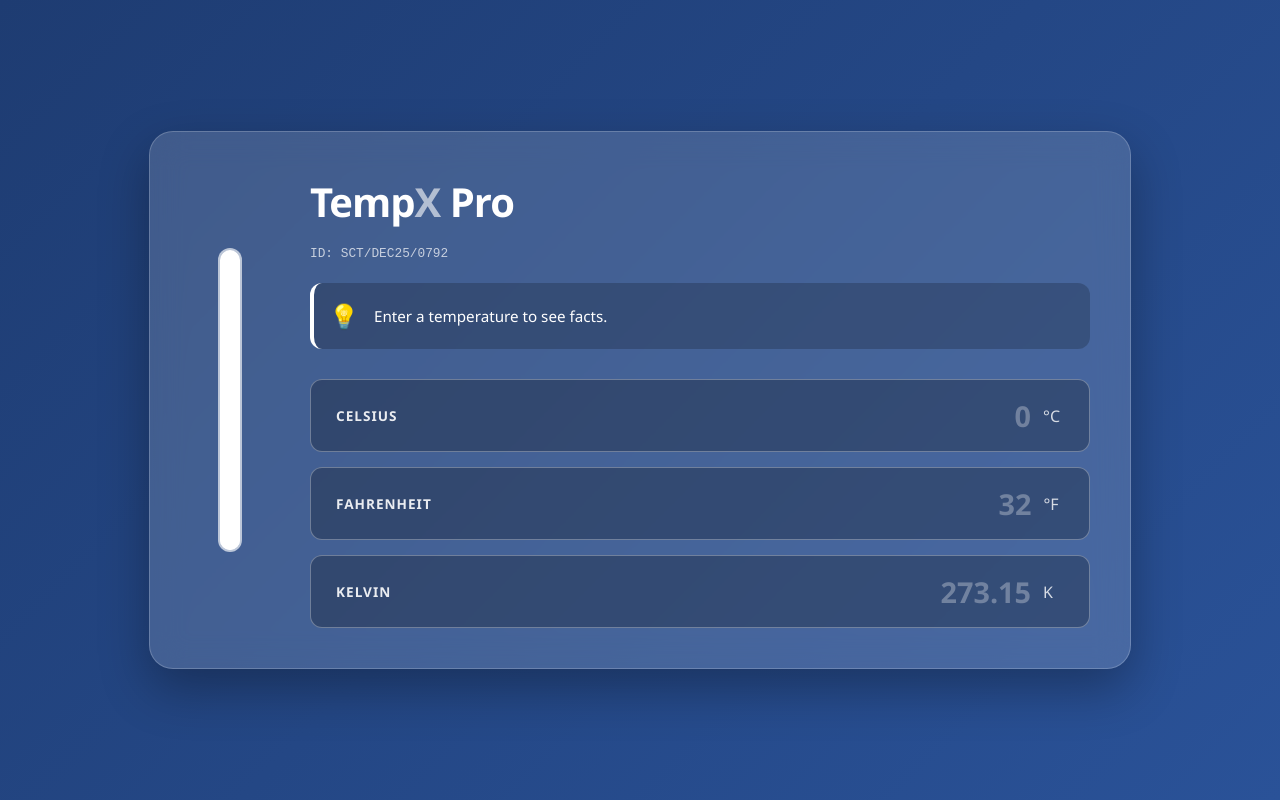
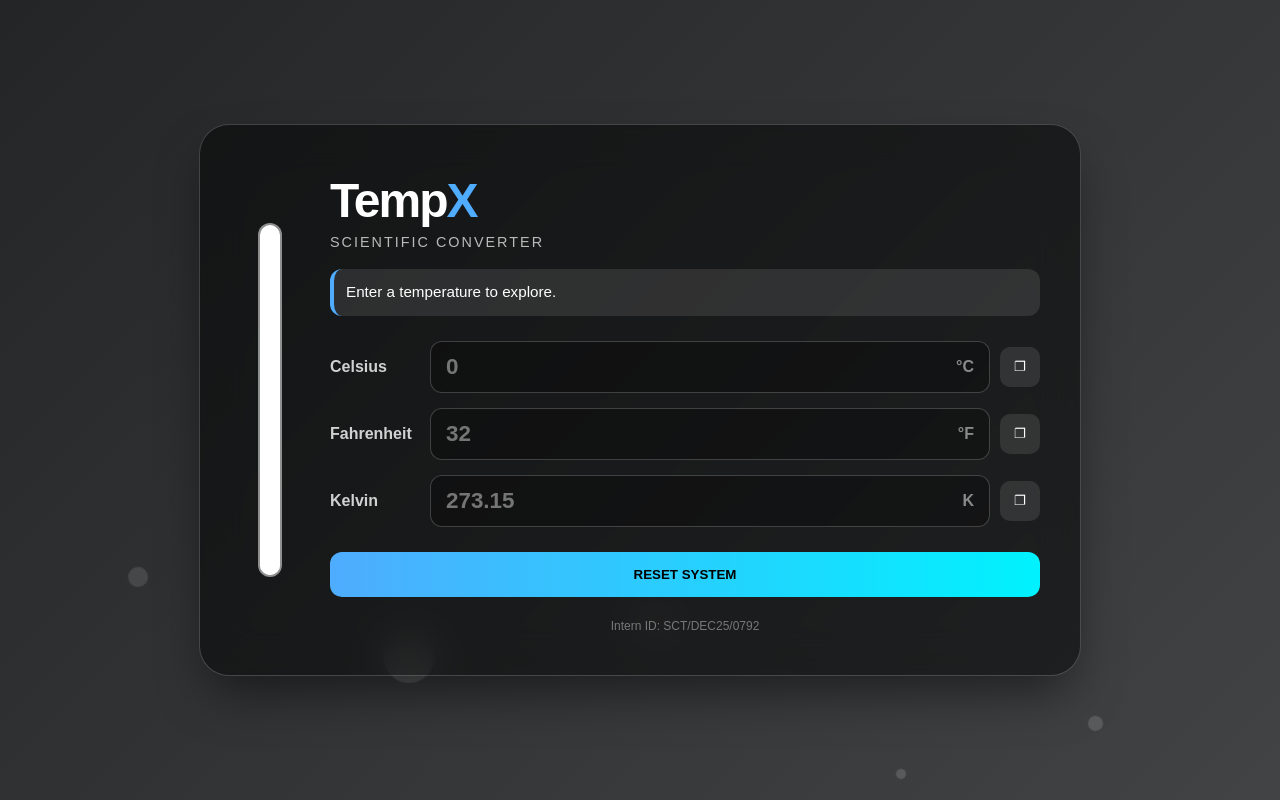
Before and after one commit to threesshad-cpu/SCT_SD_1, a React (Vite) app: page / in a window 1280 px wide. Built offline with nearby package versions, Linux system fonts and the light colour scheme.

Commit message:
Added infinite temperature color logic

```diff
--- a/src/TemperatureConverter.css
+++ b/src/TemperatureConverter.css
@@ -1,220 +1,123 @@
-/* src/TemperatureConverter.css */
+/* GLOBAL SETTINGS */
+:root { --glass: rgba(0, 0, 0, 0.5); --border: rgba(255, 255, 255, 0.2); }
 
-/* 1. GLOBAL RESET & VARIABLES */
-:root {
-  --glass: rgba(255, 255, 255, 0.15);
-  --border: rgba(255, 255, 255, 0.2);
+.universe-container {
+  position: fixed; top: 0; left: 0; width: 100vw; height: 100vh;
+  display: flex; align-items: center; justify-content: center;
+  font-family: 'Poppins', sans-serif;
+  overflow: hidden;
+  transition: background 0.5s ease-out; /* Smooth transition between colors */
 }
 
-/* Forces the app to cover the entire screen, fixing the white bar issue */
-.main-wrapper {
-  position: fixed;
-  top: 0;
-  left: 0;
-  width: 100vw;
-  height: 100vh;
-  display: flex;
-  align-items: center;
-  justify-content: center;
-  transition: background 0.8s ease;
-  font-family: 'Segoe UI', sans-serif;
-  overflow: hidden;
+/* PARTICLES */
+.particles span {
+  position: absolute; bottom: -50px;
+  background: rgba(255, 255, 255, 0.2);
+  border-radius: 50%;
+  animation: float var(--speed) linear infinite;
+  z-index: 1;
+}
+.particles span:nth-child(1) { left: 10%; width: 20px; height: 20px; animation-delay: 0s; }
+.particles span:nth-child(2) { left: 30%; width: 50px; height: 50px; animation-delay: 2s; }
+.particles span:nth-child(3) { left: 70%; width: 10px; height: 10px; animation-delay: 4s; }
+.particles span:nth-child(4) { left: 50%; width: 30px; height: 30px; animation-delay: 1s; }
+.particles span:nth-child(5) { left: 85%; width: 15px; height: 15px; animation-delay: 3s; }
+
+@keyframes float {
+  0% { transform: translateY(0) rotate(0deg); opacity: 0.8; }
+  100% { transform: translateY(-120vh) rotate(360deg); opacity: 0; }
 }
 
-/* 2. DYNAMIC PHYSICS THEMES */
-.neutral { background: linear-gradient(135deg, #1e3c72, #2a5298); }
-.cold { background: linear-gradient(135deg, #83a4d4, #b6fbff); }
-.cool { background: linear-gradient(135deg, #56ab2f, #a8e063); }
-.moderate { background: linear-gradient(135deg, #f2994a, #f2c94c); }
-.warm { background: linear-gradient(135deg, #ff512f, #dd2476); }
-.hot { background: linear-gradient(135deg, #8E0E00, #1F1C18); }
-.solar { background: radial-gradient(circle, #ff0000, #ffae00); }
-.error { background: #000; border: 5px solid red; }
-
-/* 3. GLASS DASHBOARD CONTAINER */
+/* DASHBOARD LAYOUT */
 .glass-dashboard {
+  position: relative; z-index: 10;
+  display: flex; gap: 30px;
   background: var(--glass);
-  backdrop-filter: blur(16px);
-  -webkit-backdrop-filter: blur(16px);
+  backdrop-filter: blur(20px);
   border: 1px solid var(--border);
-  border-radius: 24px;
-  padding: 40px;
-  display: flex;
-  gap: 40px;
-  box-shadow: 0 20px 50px rgba(0,0,0,0.3);
-  max-width: 900px;
-  width: 90%;
+  padding: 40px; border-radius: 30px;
+  width: 90%; max-width: 800px;
+  color: white;
+  box-shadow: 0 25px 50px -12px rgba(0, 0, 0, 0.5);
 }
 
-/* 4. LEFT SIDE: ANIMATED THERMOMETER */
-.thermo-container {
-  display: flex;
-  align-items: center;
-  justify-content: center;
-  width: 80px;
+/* LEFT SIDE: THERMOMETER */
+.thermo-section {
+  display: flex; align-items: center; justify-content: center;
+  width: 60px;
+}
+.thermometer-glass {
+  width: 20px; height: 350px;
+  background: rgba(255,255,255,0.2);
+  border-radius: 20px; border: 2px solid rgba(255,255,255,0.4);
+  position: relative; overflow: hidden;
+}
+.thermometer-glass::after {
+  content: ''; position: absolute; bottom: -10px; left: 50%;
+  transform: translateX(-50%); width: 34px; height: 34px;
+  background: #fff; border-radius: 50%;
+}
+.thermometer-liquid {
+  width: 100%; background: #fff;
+  position: absolute; bottom: 0; left: 0;
+  transition: height 0.5s ease-out;
+  box-shadow: 0 0 15px white;
 }
 
-.thermometer-glass {
-  width: 20px;
-  height: 300px;
-  background: rgba(255,255,255,0.3);
-  border-radius: 20px;
-  position: relative;
-  border: 2px solid rgba(255,255,255,0.5);
-  overflow: hidden;
+/* RIGHT SIDE: CONTENT */
+.content-section { flex: 1; text-align: left; }
+
+.main-title { font-size: 3rem; margin: 0; font-weight: 800; letter-spacing: -2px; }
+.accent { color: #4facfe; }
+.sub-title { opacity: 0.7; margin-top: -5px; font-size: 0.9rem; letter-spacing: 2px; text-transform: uppercase; }
+
+.benchmark-badge {
+  margin-top: 15px; background: rgba(255,255,255,0.1);
+  padding: 12px; border-radius: 12px; font-weight: 500; font-size: 0.95rem;
+  border-left: 4px solid #4facfe;
 }
 
-.thermometer-glass::after {
-  content: '';
-  position: absolute;
-  bottom: -10px;
-  left: 50%;
-  transform: translateX(-50%);
-  width: 34px;
-  height: 34px;
-  background: #fff;
-  border-radius: 50%;
+/* INPUTS */
+.inputs-area { display: flex; flex-direction: column; gap: 15px; margin-top: 25px; }
+
+.input-group { display: flex; align-items: center; gap: 10px; }
+.input-group label { width: 90px; font-weight: 600; opacity: 0.8; }
+
+.input-box {
+  flex: 1; display: flex; align-items: center; padding: 0 15px;
+  background: rgba(0,0,0,0.3); border-radius: 12px;
+  border: 1px solid rgba(255,255,255,0.2); transition: 0.3s;
 }
+.input-box:focus-within { border-color: #fff; box-shadow: 0 0 15px rgba(255,255,255,0.2); }
 
-.thermometer-liquid {
-  width: 100%;
-  background: #fff;
-  position: absolute;
-  bottom: 0;
-  left: 0;
-  transition: height 0.5s ease-out;
-  box-shadow: 0 0 10px white;
+.input-box input {
+  width: 100%; background: transparent; border: none; outline: none;
+  color: white; font-size: 1.4rem; padding: 12px 0; font-weight: 700;
 }
+.unit { font-weight: 600; opacity: 0.5; }
 
-/* 5. RIGHT SIDE: CONTROLS & INPUTS */
-.controls-container {
-  flex: 1;
-  text-align: left;
-  color: white;
+.icon-btn {
+  background: rgba(255,255,255,0.1); border: none; color: white;
+  width: 40px; height: 40px; border-radius: 10px; cursor: pointer;
+  display: flex; align-items: center; justify-content: center;
+  transition: 0.2s;
 }
+.icon-btn:hover { background: white; color: black; }
 
-.logo {
-  font-size: 2.5rem;
-  margin: 0;
-  letter-spacing: -1px;
+.reset-btn {
+  width: 100%; margin-top: 25px; padding: 15px;
+  background: linear-gradient(90deg, #4facfe 0%, #00f2fe 100%);
+  border: none; border-radius: 12px; color: black; font-weight: 800;
+  cursor: pointer; transition: transform 0.2s;
 }
+.reset-btn:hover { transform: translateY(-3px); }
 
-.bold { color: rgba(255,255,255,0.6); }
+.id-tag { margin-top: 20px; font-size: 0.75rem; opacity: 0.4; text-align: center; }
 
-.id-badge {
-  font-size: 0.8rem;
-  opacity: 0.7;
-  margin-bottom: 20px;
-  font-family: monospace;
+@media (max-width: 600px) {
+  .glass-dashboard { flex-direction: column; }
+  .thermo-section { width: 100%; height: 50px; }
+  .thermometer-glass { width: 100%; height: 15px; }
+  .thermometer-glass::after { display: none; }
+  .thermometer-liquid { width: 0%; height: 100% !important; transition: width 0.5s; }
 }
-
-.fact-box {
-  background: rgba(0,0,0,0.2);
-  padding: 15px;
-  border-radius: 12px;
-  display: flex;
-  align-items: center;
-  gap: 15px;
-  margin-bottom: 30px;
-  border-left: 4px solid white;
-}
-
-.fact-icon { font-size: 1.5rem; }
-.fact-box p { margin: 0; font-size: 0.95rem; line-height: 1.4; }
-
-.inputs-grid { display: grid; gap: 15px; }
-
-/* 6. HIGH VISIBILITY INPUT CARDS */
-.input-card {
-  position: relative;
-  /* Darker background makes it look like a slot */
-  background: rgba(0, 0, 0, 0.25);
-  padding: 15px 25px;
-  border-radius: 12px;
-  display: flex;
-  align-items: center;
-  justify-content: space-between;
-  transition: all 0.2s;
-
-  /* Permanent border so the user knows it's clickable */
-  border: 1px solid rgba(255, 255, 255, 0.3);
-  cursor: text;
-}
-
-/* Hover Effect */
-.input-card:hover {
-  background: rgba(0, 0, 0, 0.35);
-  border-color: rgba(255, 255, 255, 0.6);
-}
-
-/* Focus/Active Glow Effect */
-.input-card:focus-within {
-  background: rgba(0, 0, 0, 0.4);
-  border-color: #fff;
-  box-shadow: 0 0 20px rgba(255, 255, 255, 0.4); /* Strong Glow */
-  transform: scale(1.02);
-}
-
-.input-card label {
-  width: 100px;
-  font-weight: 600;
-  opacity: 0.9;
-  color: #fff;
-  text-transform: uppercase;
-  font-size: 0.85rem;
-  letter-spacing: 1px;
-}
-
-.input-card input {
-  background: transparent;
-  border: none;
-  color: white;
-  font-size: 1.8rem;
-  text-align: right;
-  width: 100%;
-  outline: none;
-  font-weight: bold;
-  font-family: 'Segoe UI', monospace; /* Techy numbers */
-}
-
-.input-card input::placeholder {
-  color: rgba(255, 255, 255, 0.3);
-}
-
-/* Remove small up/down arrows from number inputs */
-input::-webkit-outer-spin-button,
-input::-webkit-inner-spin-button {
-  -webkit-appearance: none;
-  margin: 0;
-}
-
-.unit-tag {
-  font-size: 1rem;
-  opacity: 0.8;
-  margin-left: 10px;
-  width: 25px;
-}
-
-/* 7. MOBILE RESPONSIVENESS */
-@media (max-width: 600px) {
-  .glass-dashboard {
-    flex-direction: column;
-    padding: 20px;
-  }
-  .thermo-container {
-    width: 100%;
-    height: 50px;
-  }
-  .thermometer-glass {
-    width: 100%;
-    height: 15px;
-  }
-  .thermometer-glass::after {
-    display: none;
-  }
-  .thermometer-liquid {
-    width: 0%;
-    height: 100% !important;
-    transition: width 0.5s;
-  }
-}
--- a/src/TemperatureConverter.jsx
+++ b/src/TemperatureConverter.jsx
@@ -6,48 +6,91 @@ const TemperatureConverter = () => {
   const [fahrenheit, setFahrenheit] = useState('');
   const [kelvin, setKelvin] = useState('');
 
-  // New: Contextual Fact Engine
-  const [fact, setFact] = useState('Enter a temperature to see facts.');
-  const [theme, setTheme] = useState('neutral');
+  const [benchmark, setBenchmark] = useState('Enter a temperature to explore.');
+  const [particleSpeed, setParticleSpeed] = useState(20);
+  const [thermoHeight, setThermoHeight] = useState(0);
+  const [copied, setCopied] = useState(null);
 
-  // New: Thermometer Height Calculation
-  const [thermoHeight, setThermoHeight] = useState(0);
+  // NEW: Dynamic Background State
+  const [bgColor, setBgColor] = useState('linear-gradient(135deg, #232526, #414345)');
 
-  const updateContext = (c) => {
+  // 🎨 INFINITE COLOR LOGIC
+  const getDynamicBackground = (c) => {
     const val = parseFloat(c);
 
-    // 1. Calculate Thermometer Height (Clamped 0% to 100%)
-    // Mapping -50C (0%) to 120C (100%) for visual range
+    // Default / Neutral (Dark Grey) if empty
+    if (isNaN(val)) return 'linear-gradient(135deg, #232526, #414345)';
+
+    // Baseline: 20°C is "Neutral"
+    let hue = 0; // Red by default
+    let lightness = 50; // Standard brightness
+    let saturation = 80;
+
+    const diff = val - 20; // How far from neutral?
+
+    if (diff === 0) {
+       // Exact Room Temp: Neutral Grey/White
+       return 'linear-gradient(135deg, #bdc3c7, #2c3e50)';
+    }
+    else if (diff < 0) {
+       // COLDER (Blue Spectrum)
+       // Hue 220 is Blue.
+       // As it gets colder (diff gets more negative), we darken the lightness.
+       // Lightness starts at 90 (White-ish) and drops to 10 (Black-ish)
+       hue = 220;
+       lightness = Math.max(10, 90 - (Math.abs(diff) * 1.2));
+    }
+    else {
+       // HOTTER (Red Spectrum)
+       // Hue 0 is Red.
+       // As it gets hotter, lightness drops from 90 to 10.
+       hue = 0;
+       lightness = Math.max(10, 90 - (Math.abs(diff) * 1.2));
+    }
+
+    // Create a smooth gradient using the calculated HSL values
+    return `linear-gradient(135deg, hsl(${hue}, ${saturation}%, ${lightness}%), hsl(${hue}, ${saturation}%, ${Math.max(0, lightness - 20)}%))`;
+  };
+
+  const updateSystem = (c) => {
+    const val = parseFloat(c);
+
+    // Update Background Instantly
+    setBgColor(getDynamicBackground(val));
+
+    // Thermometer Physics
     let height = ((val + 50) / 170) * 100;
-    if (height < 0) height = 5; // Min height
-    if (height > 100) height = 100; // Max height
+    if (height < 5) height = 5; if (height > 100) height = 100;
     setThermoHeight(height);
 
-    // 2. Determine Theme & Facts
+    // Particle Speed
+    let speed = 20 - ((val + 100) / 50);
+    if (speed < 0.5) speed = 0.5; if (speed > 40) speed = 40;
+    setParticleSpeed(isNaN(val) ? 20 : speed);
+
     if (isNaN(val)) {
-      setFact('Enter a temperature to explore.');
-      setTheme('neutral');
+      setBenchmark('Enter a temperature to explore.');
       setThermoHeight(0);
       return;
     }
 
-    // Advanced "Universe Context" Logic
-    if (val < -273.15) { setFact('⚠️ Physically Impossible (Below Absolute Zero)'); setTheme('error'); }
-    else if (val === -273.15) { setFact('🌌 Absolute Zero: Atoms stop moving.'); setTheme('cold'); }
-    else if (val < -100) { setFact('🥶 Cold enough to freeze alcohol.'); setTheme('cold'); }
-    else if (val <= 0) { setFact('🧊 Freezing point of water.'); setTheme('cold'); }
-    else if (val > 0 && val < 20) { setFact('🧣 Chilly / Cool weather.'); setTheme('cool'); }
-    else if (val >= 20 && val < 30) { setFact('😊 Room Temperature / Comfortable.'); setTheme('moderate'); }
-    else if (val >= 30 && val < 45) { setFact('🥵 Hot Summer / Heatwave.'); setTheme('warm'); }
-    else if (val >= 100 && val < 1000) { setFact('☕ Boiling Point of Water.'); setTheme('hot'); }
-    else if (val >= 1000 && val < 5000) { setFact('🌋 Lava / Melting Point of Gold.'); setTheme('hot'); }
-    else if (val >= 5000) { setFact('☀️ Surface of the Sun.'); setTheme('solar'); }
+    // Benchmarks
+    if (val <= -273.15) setBenchmark('🌌 Absolute Zero: Atoms stop moving.');
+    else if (val < -100) setBenchmark('🥶 Cold enough to freeze alcohol.');
+    else if (val <= 0) setBenchmark('🧊 Freezing point of water.');
+    else if (val > 0 && val < 20) setBenchmark('🧥 Cool Weather.');
+    else if (val >= 20 && val < 35) setBenchmark('😊 Comfortable / Room Temp.');
+    else if (val >= 35 && val < 100) setBenchmark('🥵 Heatwave / Desert Heat.');
+    else if (val >= 100 && val < 500) setBenchmark('☕ Boiling Water.');
+    else if (val >= 500 && val < 1500) setBenchmark('🌋 Lava / Magma.');
+    else if (val >= 1500 && val < 5500) setBenchmark('🔩 Melting Point of Iron.');
+    else if (val >= 5500) setBenchmark('☀️ Surface of the Sun.');
   };
 
   const handleConversion = (source, value) => {
     if (value === '') {
       setCelsius(''); setFahrenheit(''); setKelvin('');
-      updateContext(NaN);
+      updateSystem(NaN);
       return;
     }
     const val = parseFloat(value);
@@ -56,64 +99,96 @@ const TemperatureConverter = () => {
       setCelsius(value);
       setFahrenheit(Math.round(((val * 9) / 5 + 32) * 100) / 100);
       setKelvin(Math.round((val + 273.15) * 100) / 100);
-      updateContext(val);
+      updateSystem(val);
     }
     if (source === 'f') {
       setFahrenheit(value);
       const c = ((val - 32) * 5) / 9;
       setCelsius(Math.round(c * 100) / 100);
       setKelvin(Math.round((c + 273.15) * 100) / 100);
-      updateContext(c);
+      updateSystem(c);
     }
     if (source === 'k') {
       setKelvin(value);
       const c = val - 273.15;
       setCelsius(Math.round(c * 100) / 100);
       setFahrenheit(Math.round(((c * 9) / 5 + 32) * 100) / 100);
-      updateContext(c);
+      updateSystem(c);
     }
   };
 
+  const copyToClipboard = (text, type) => {
+    if(!text) return;
+    navigator.clipboard.writeText(text);
+    setCopied(type);
+    setTimeout(() => setCopied(null), 1500);
+  };
+
+  const clearAll = () => {
+    setCelsius(''); setFahrenheit(''); setKelvin('');
+    updateSystem(NaN);
+  };
+
   return (
-    <div className={`main-wrapper ${theme}`}>
+    // Apply dynamic background style directly here
+    <div className="universe-container" style={{ background: bgColor }}>
+
+      <div className="particles" style={{ '--speed': `${particleSpeed}s` }}>
+        <span></span><span></span><span></span><span></span><span></span>
+        <span></span><span></span><span></span><span></span><span></span>
+      </div>
+
       <div className="glass-dashboard">
-
-        {/* LEFT COLUMN: Visual Thermometer */}
-        <div className="thermo-container">
+        <div className="thermo-section">
            <div className="thermometer-glass">
               <div className="thermometer-liquid" style={{ height: `${thermoHeight}%` }}></div>
            </div>
         </div>
 
-        {/* RIGHT COLUMN: Controls */}
-        <div className="controls-container">
+        <div className="content-section">
           <header>
-            <h1 className="logo">Temp<span className="bold">X</span> Pro</h1>
-            <p className="id-badge">ID: SCT/DEC25/0792</p>
+            <h1 className="main-title">Temp<span className="accent">X</span></h1>
+            <p className="sub-title">Scientific Converter</p>
+            <div className="benchmark-badge">{benchmark}</div>
           </header>
 
-          <div className="fact-box">
-            <span className="fact-icon">💡</span>
-            <p>{fact}</p>
+          <div className="inputs-area">
+            <div className="input-group">
+              <label>Celsius</label>
+              <div className="input-box">
+                <input type="number" value={celsius} onChange={(e) => handleConversion('c', e.target.value)} placeholder="0" />
+                <span className="unit">°C</span>
+              </div>
+              <button onClick={() => copyToClipboard(celsius, 'c')} className="icon-btn">
+                {copied === 'c' ? '✓' : '❐'}
+              </button>
             </div>
 
-          <div className="inputs-grid">
-            <div className="input-card">
-              <label>Celsius</label>
-              <input type="number" value={celsius} onChange={(e) => handleConversion('c', e.target.value)} placeholder="0"/>
-              <span className="unit-tag">°C</span>
+            <div className="input-group">
+              <label>Fahrenheit</label>
+              <div className="input-box">
+                <input type="number" value={fahrenheit} onChange={(e) => handleConversion('f', e.target.value)} placeholder="32" />
+                <span className="unit">°F</span>
               </div>
-            <div className="input-card">
-              <label>Fahrenheit</label>
-              <input type="number" value={fahrenheit} onChange={(e) => handleConversion('f', e.target.value)} placeholder="32"/>
-              <span className="unit-tag">°F</span>
+              <button onClick={() => copyToClipboard(fahrenheit, 'f')} className="icon-btn">
+                 {copied === 'f' ? '✓' : '❐'}
+              </button>
             </div>
-            <div className="input-card">
+
+            <div className="input-group">
               <label>Kelvin</label>
-              <input type="number" value={kelvin} onChange={(e) => handleConversion('k', e.target.value)} placeholder="273.15"/>
-              <span className="unit-tag">K</span>
+              <div className="input-box">
+                <input type="number" value={kelvin} onChange={(e) => handleConversion('k', e.target.value)} placeholder="273.15" />
+                <span className="unit">K</span>
+              </div>
+              <button onClick={() => copyToClipboard(kelvin, 'k')} className="icon-btn">
+                 {copied === 'k' ? '✓' : '❐'}
+              </button>
             </div>
           </div>
+
+          <button className="reset-btn" onClick={clearAll}>RESET SYSTEM</button>
+          <div className="id-tag">Intern ID: SCT/DEC25/0792</div>
         </div>
       </div>
     </div>
```
Lines whose indentation alone changed are shown as unchanged.
